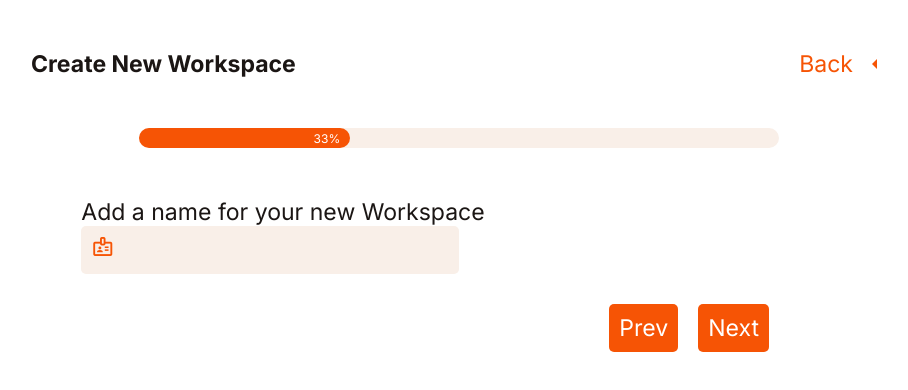
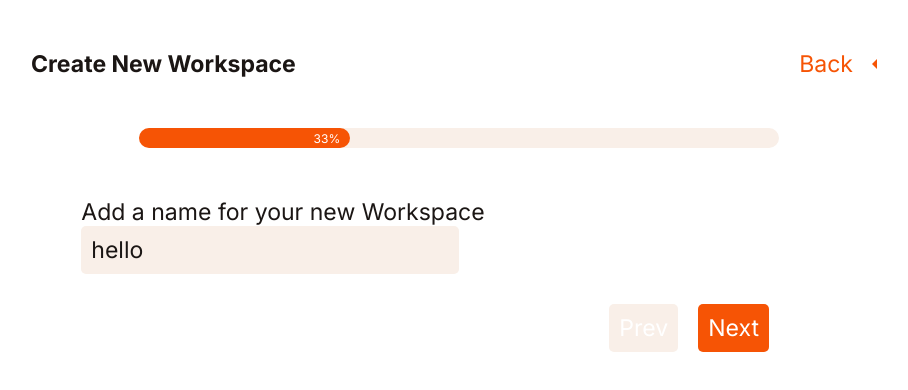
Before and after one commit to Elle008/slack-app, a React (Create React App) app: page /create-workspace in a window 1280 px wide. Shown: the top 390 px of the page, without its empty margins (181-1089 px from the left). Built offline with nearby package versions, Linux system fonts and the light colour scheme.

Commit message:
fix-multi step logic

```diff
--- a/src/components/WorkspaceForm.jsx
+++ b/src/components/WorkspaceForm.jsx
@@ -4,13 +4,27 @@ import Step2 from "./component parts/WSFormStep2";
 import Step3 from "./component parts/WSFormStep3";
 
 const WorkspaceForm = () => {
-
+  const [formData, setFormData] = useState(
+    {
+      workspaceId: '',
+      workspaceName: 'hello',
+      wsCoverPhoto: [],
+      members: []
+    }
+  )
   const [step, setStep] = useState(0)
-  const steps = [<Step1/>, <Step2/>, <Step3/>]
+  const steps = [
+    <Step1 formData={formData} setFormData={setFormData}/>,
+    <Step2 formData={formData} setFormData={setFormData}/>,
+    <Step3 formData={formData} setFormData={setFormData}/>
+  ]
 
   const goToNext = (e) => {
     e.preventDefault()
-    setStep(currState => currState + 1)
+    if(step === steps.length - 1) {
+      alert('form submitted')
+    }
+    else {setStep(currState => currState + 1)}
   }
 
   const goToPrev = (e) => {
@@ -44,10 +58,9 @@ const WorkspaceForm = () => {
             Prev
           </button>
           <button
-          disabled = {step === 2}
           onClick = {goToNext}
           >
-            Next
+           { step === steps.length -1 ? 'Submit' : 'Next'}
           </button>
         </div>
       </form>
--- a/src/components/component parts/WSFormStep1.jsx
+++ b/src/components/component parts/WSFormStep1.jsx
@@ -1,8 +1,11 @@
-const Step1 = () => {
+const Step1 = ({formData, setFormData}) => {
+  const changeWorkspaceName = (e) => {
+    console.log('hello');
+  }
   return (
     <div>
     <label htmlFor='workspaceName'>Add a name for your new Workspace</label>
-    <input id="workspaceName" placeholder="badge"></input>
+    <input id="workspaceName" placeholder="badge" value={formData.workspaceName} onChange={changeWorkspaceName}/>
     </div>
   );
 }
--- a/src/components/component parts/WSFormStep2.jsx
+++ b/src/components/component parts/WSFormStep2.jsx
@@ -1,8 +1,9 @@
-const Step2 = () => {
+const Step2 = ({formData, setFormData}) => {
+
   return (
     <div>
     <label htmlFor='cover-photo'>Upload a cover photo for your Workspace</label>
-    <input type="file" id="img" name="img" accept="image/*"></input>
+    <input type="file" id="img" name="img" accept="image/*"/>
     </div>
   );
 }
--- a/src/components/component parts/WSFormStep3.jsx
+++ b/src/components/component parts/WSFormStep3.jsx
@@ -1,8 +1,17 @@
-const Step3 = () => {
+const Step3 = ({formData, setFormData}) => {
+  const addMembers = (e) => {
+    setFormData({...formData, members:[e.target.value]})
+    log()
+  }
+
+  const log = () => {
+    console.log(formData.members)
+  }
+
   return (
     <div>
     <label htmlFor='members'>Add members to your workspace</label>
-    <input id="members"></input>
+    <input id="members" value={formData.members} onChange={addMembers}/>
     </div>
   );
 }
--- a/src/styles/_buttons.scss
+++ b/src/styles/_buttons.scss
@@ -45,3 +45,7 @@ button {
     margin: 10px;
    }
 }
+
+button:disabled {
+  background-color: $light-orange;
+}
--- a/src/styles/main.css
+++ b/src/styles/main.css
@@ -79,6 +79,10 @@ button, .icon-btn {
   width: fit-content;
   padding: 10px;
   margin: 10px;
+}
+
+button:disabled, .icon-btn:disabled {
+  background-color: #F9EFE8;
 }
 
 .flex-row .col:first-child, .flex-row .col:last-child {
```
Also changed, not shown: 1 other file (tests, documents, lock files or other folders).
